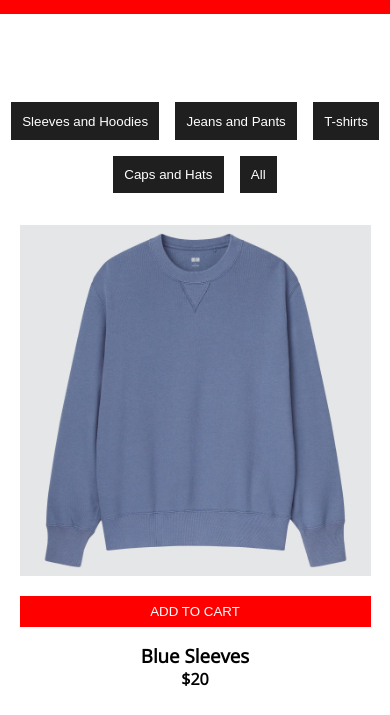
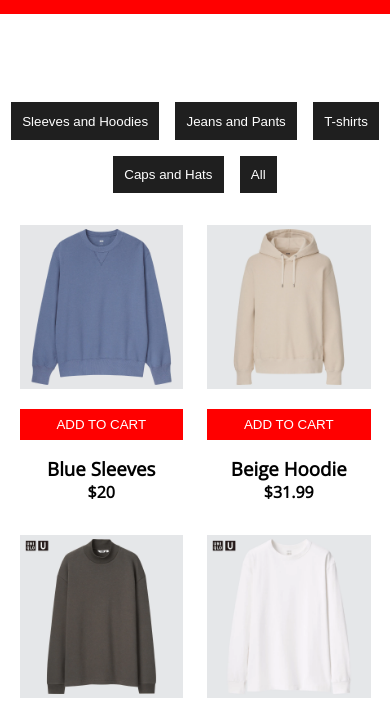
Before and after one commit to Jettiso/JS-Product-Filter, a plain HTML site: page index.html in a window 390 px wide. Shown: the part 70-785 px from the top of the page. Drawn offline with nearby package versions, Linux system fonts and the light colour scheme.

Commit message:
2 grid mobile view

```diff
--- a/styles.css
+++ b/styles.css
@@ -62,7 +62,7 @@
     margin: 0 auto;
     max-width: 1170px;
     display: grid;
-    grid-template-columns: repeat(auto-fit, minmax(260px, 1fr));
+    grid-template-columns: repeat(auto-fit, minmax(260px, 2fr));
     grid-column-gap: 1.5rem;
     grid-row-gap: 2rem;
 }
@@ -81,4 +81,9 @@ img {
     margin: 5rem 0rem 1.5rem;
 
 }
+    .grid   {
+
+    grid-template-columns: repeat(auto-fit, minmax(150px, 2fr));
+
 }
+}
```
